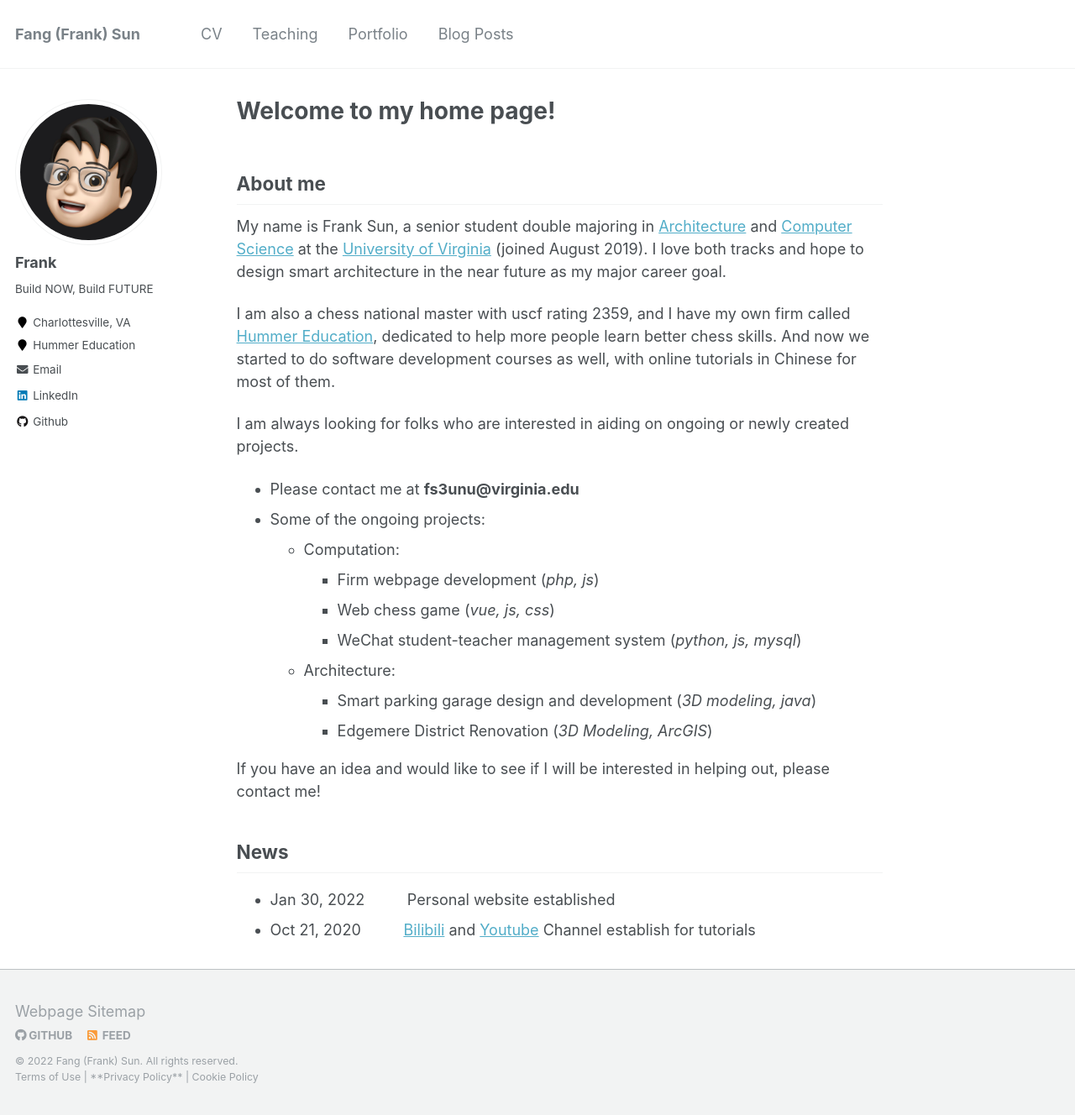
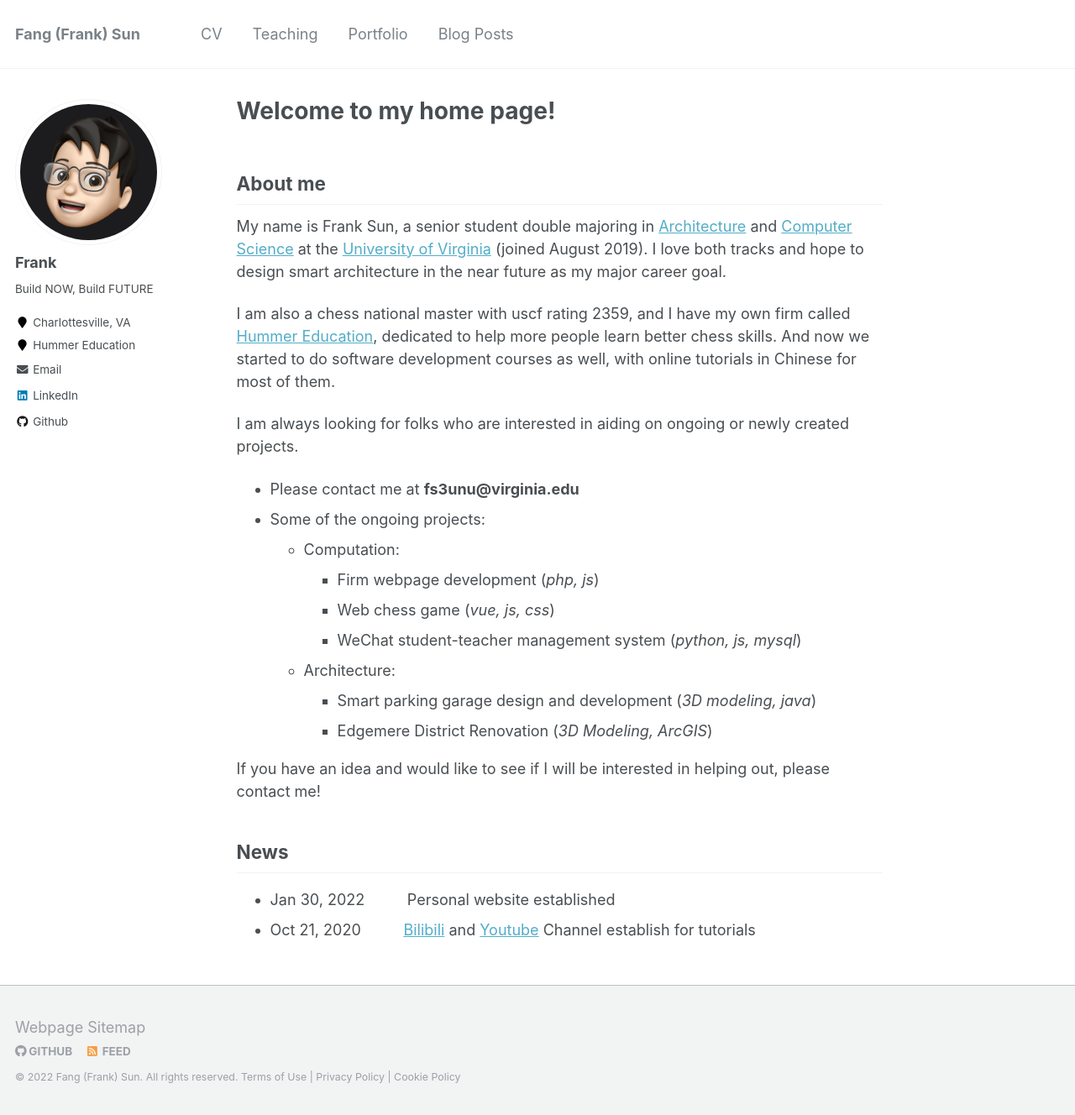
Before and after one commit to FangFrankSun/AcademicPage, a Jekyll site: the page built from _pages/about.md, in a window 1280 px wide and 1328 px high. Shown: the whole window at 84% size. Built offline with Jekyll 4.4.1, drawn with Linux system fonts in a browser that asks for light colours.

Commit message:
Update footer.html

```diff
--- a/_includes/footer.html
+++ b/_includes/footer.html
@@ -22,5 +22,5 @@
 </div>
 
 
-<div class="page__footer-copyright">&copy; {{ site.time | date: '%Y' }} {{ site.name | default: site.title }}. All rights reserved. <br>
- <a href="https://academic.fangfranksun.com/terms/"> Terms of Use </a>  |  <a href="https://academic.fangfranksun.com/privacy/">  **Privacy Policy** </a>  |  <a href="https://academic.fangfranksun.com/cookie/"> Cookie Policy</a></div>
+<div class="page__footer-copyright">&copy; {{ site.time | date: '%Y' }} {{ site.name | default: site.title }}. All rights reserved.
+ <a href="https://academic.fangfranksun.com/terms/"> Terms of Use </a>  |  <a href="https://academic.fangfranksun.com/privacy/">  Privacy Policy </a>  |  <a href="https://academic.fangfranksun.com/cookie/"> Cookie Policy</a></div>
```
